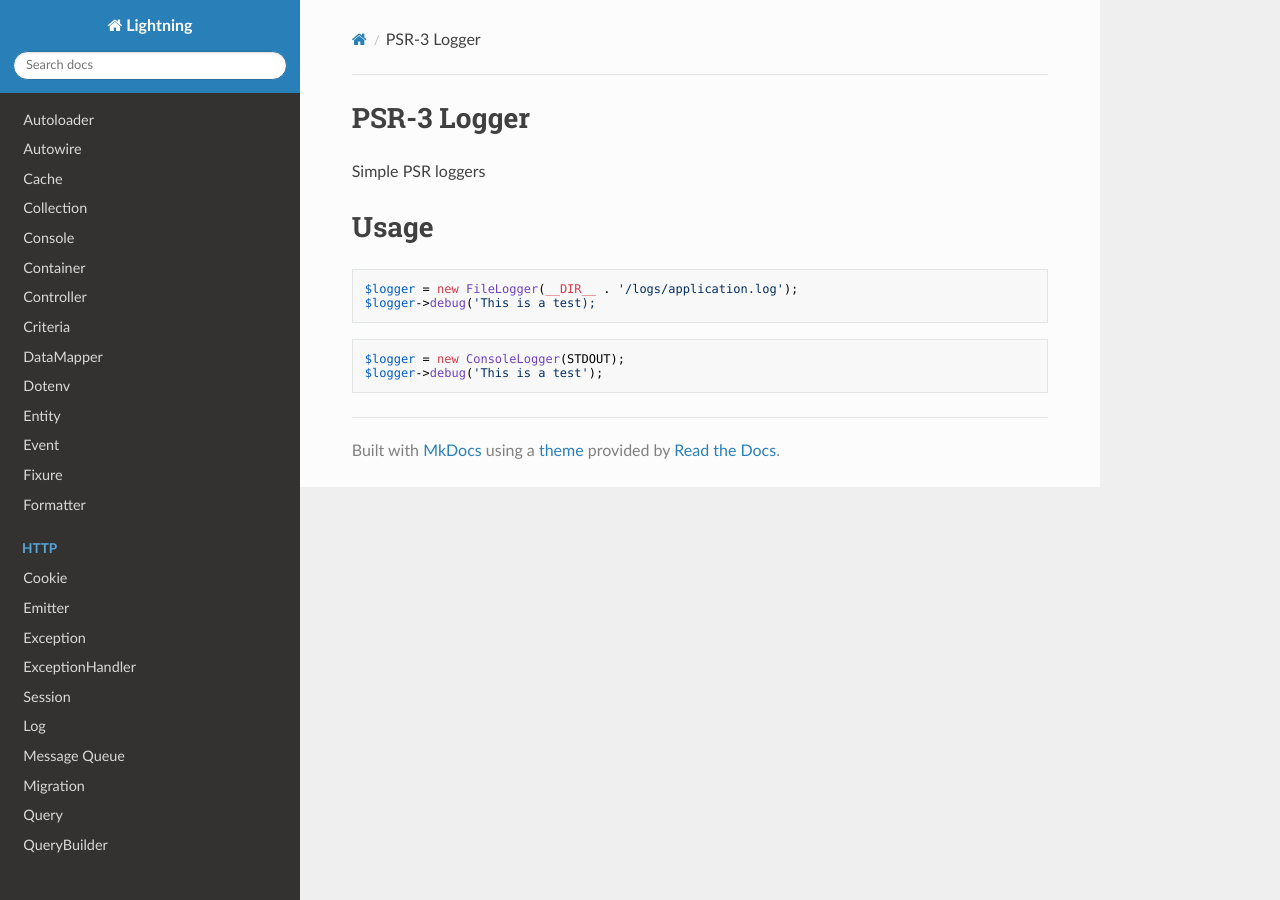
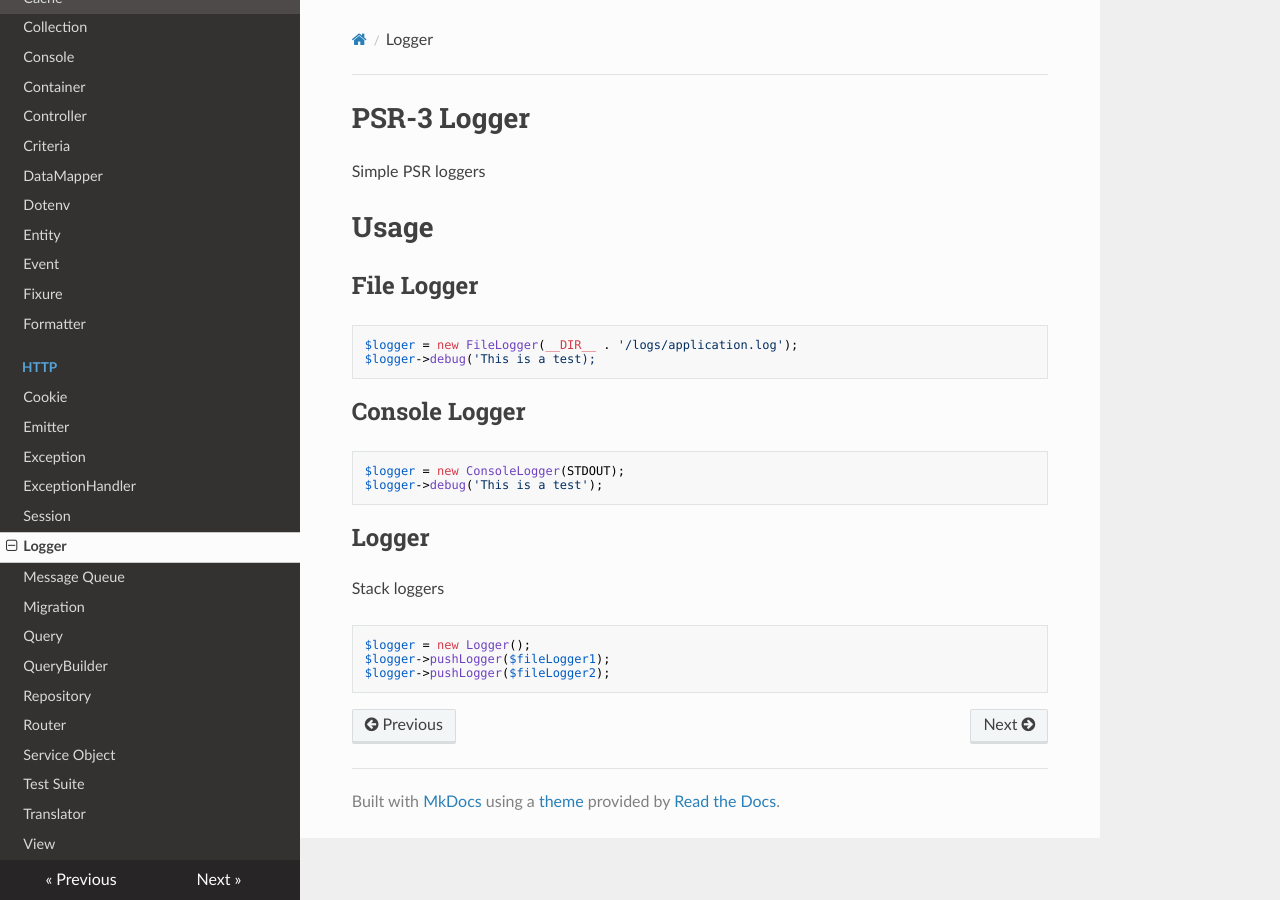
Before and after one commit to jamielsharief/lightning, an MkDocs documentation site: the page built from docs/logger.md, in a window 1280 px wide. Built offline with MkDocs 1.6.1, drawn with Linux system fonts in a browser that asks for light colours; nearby versions of some CDN libraries.

Commit message:
worked on logger docs

````diff
--- a/docs/logger.md
+++ b/docs/logger.md
@@ -4,12 +4,26 @@ Simple PSR loggers
 
 # Usage
 
+## File Logger
+
 ```php
 $logger = new FileLogger(__DIR__ . '/logs/application.log');
 $logger->debug('This is a test);
 ```
 
+## Console Logger
 ```php
 $logger = new ConsoleLogger(STDOUT);
 $logger->debug('This is a test');
 ```
+
+
+## Logger
+
+Stack loggers
+
+```php
+$logger = new Logger();
+$logger->pushLogger($fileLogger1);
+$logger->pushLogger($fileLogger2);
+```
--- a/mkdocs.yml
+++ b/mkdocs.yml
@@ -22,7 +22,7 @@ nav:
       - Exception: 'http/exception.md'
       - ExceptionHandler: 'http/exception-handler.md'
       - Session: 'http/session.md'
-    - Log: log.md
+    - Logger: logger.md
     - Message Queue: message-queue.md
     - Migration: migration.md
     - Query: query.md
````
